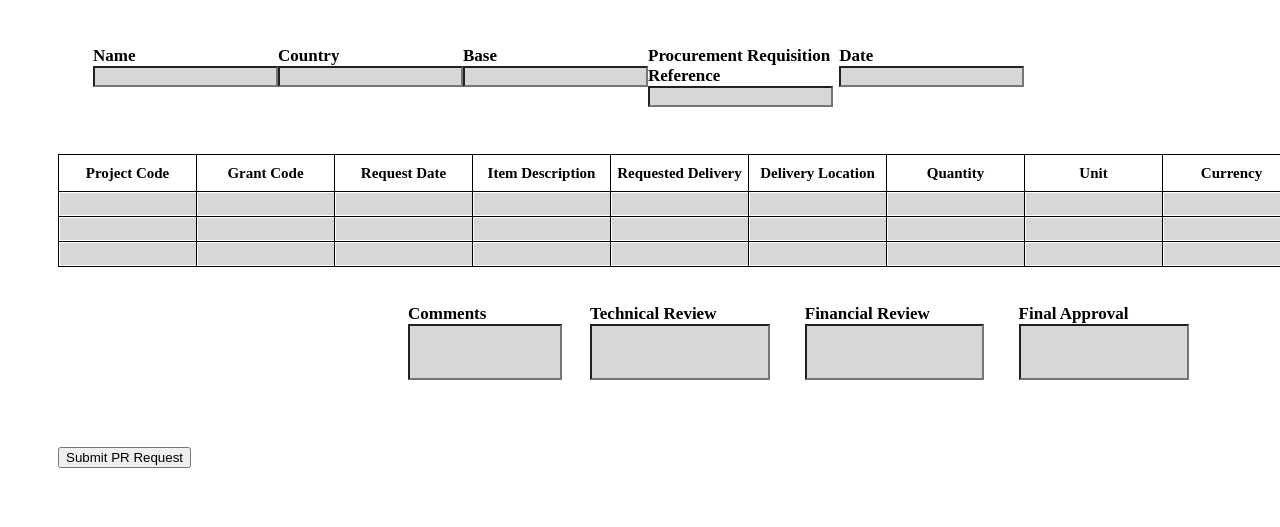
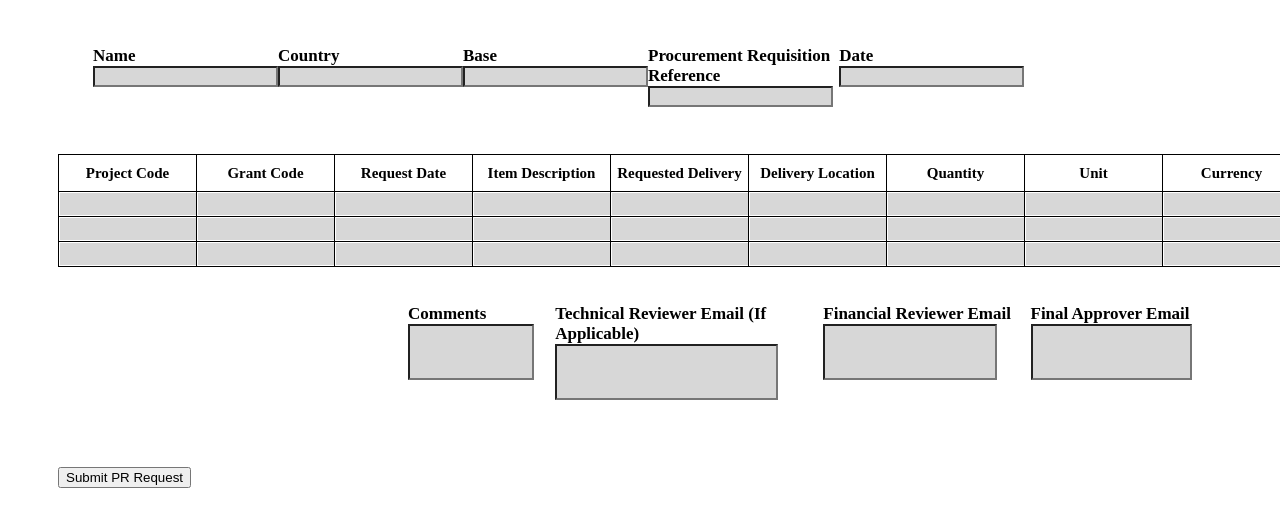
Before and after one commit to mattzamat/SGA, a plain HTML site: page index.html in a window 1280 px wide. Shown: the part 79-606 px from the top of the page. Drawn offline with Linux system fonts and the light colour scheme.

Commit message:
Update index.html

```diff
--- a/index.html
+++ b/index.html
@@ -226,15 +226,15 @@
             <input type="text" name="entry.959941042" class="bottom">
         </p>
 
-        <p>Technical Review
+        <p>Technical Reviewer Email (If Applicable)
             <input type="text" name="entry.1148180159" class="bottom">
         </p>
 
-        <p>Financial Review
+        <p>Financial Reviewer Email
             <input type="text" name="entry.1325271123" class="bottom">
         </p>
 
-        <p>Final Approval
+        <p>Final Approver Email
             <input type="text" name="entry.573529265" class="bottom">
         </p>
     </div>
```
